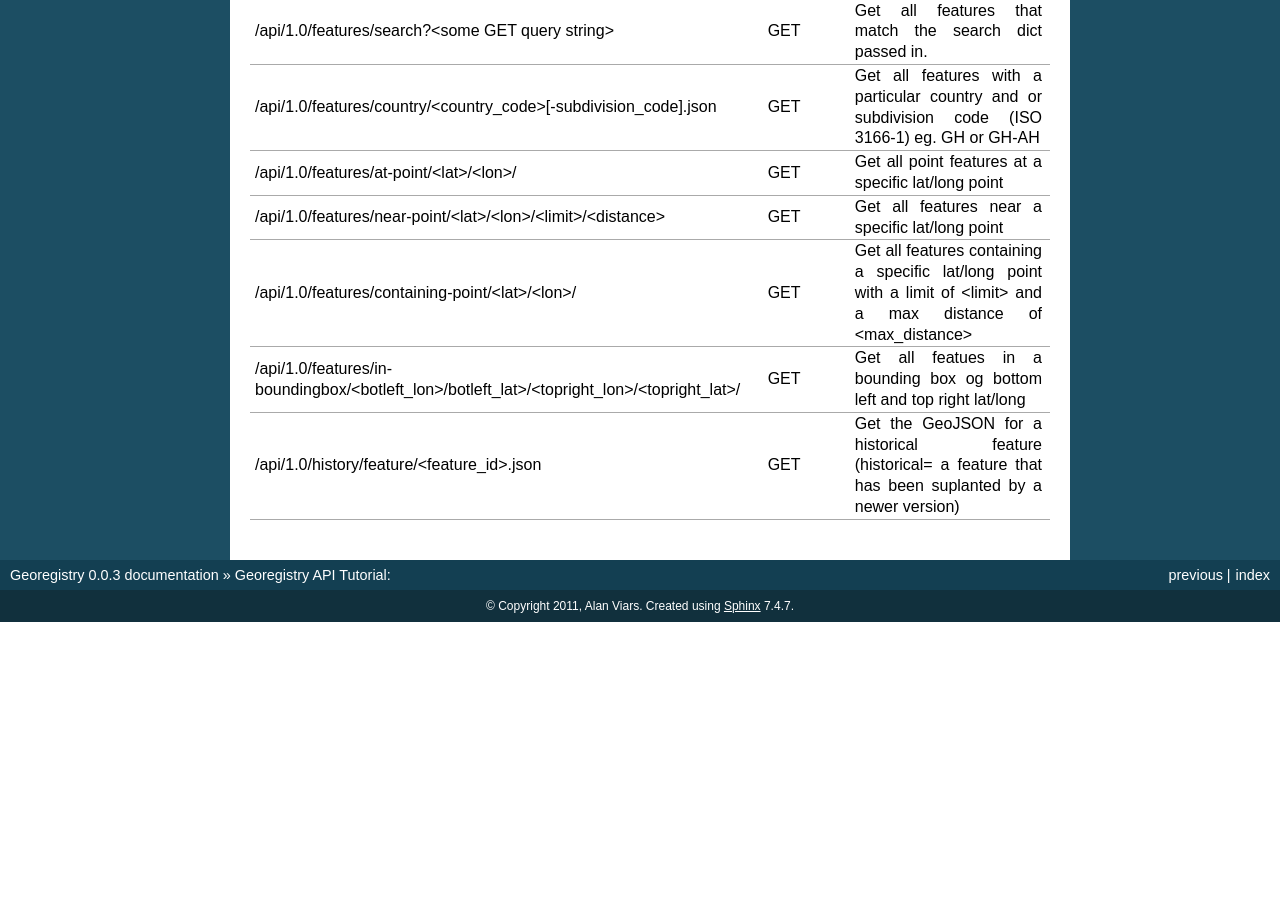
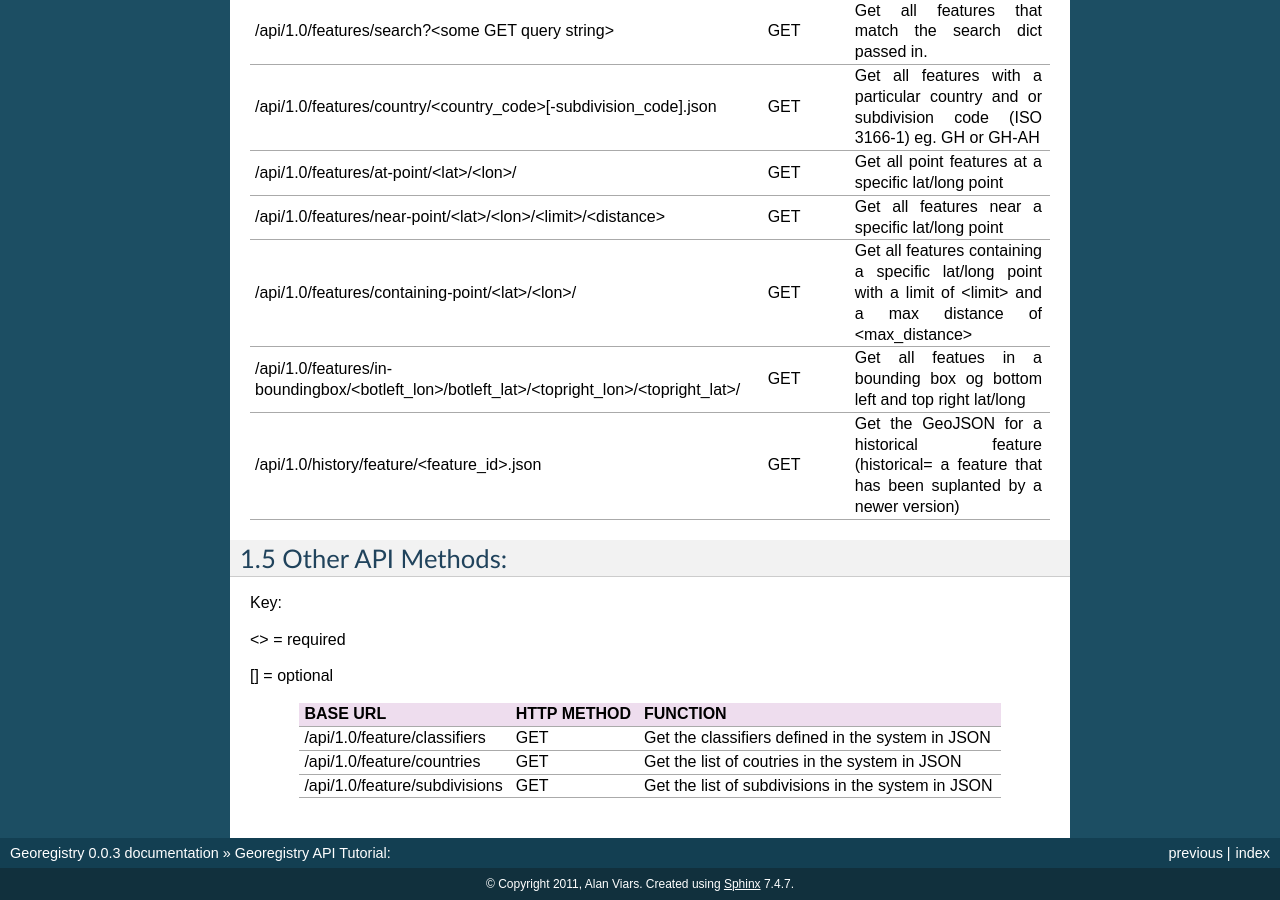
Before and after one commit to mangroveorg/georegistry, a Sphinx documentation site: the page built from docs/api-reference.rst, in a window 1280 px wide and 900 px high, scrolled down 2271 px. Built offline with Sphinx 7.4.7, drawn with Linux system fonts in a browser that asks for light colours; before the commit the page ends 2893 px from its top, so only the background shows below that; some of the changed text lies outside the part shown.

Commit message:
Updated documentaion to include new API methods

```diff
--- a/docs/api-reference.rst
+++ b/docs/api-reference.rst
@@ -124,3 +124,21 @@ BASE URL
 /api/1.0/features/in-boundingbox/<botleft_lon>/botleft_lat>/<topright_lon>/<topright_lat>/  GET         Get all featues in a bounding box og bottom left and top right lat/long
 /api/1.0/history/feature/<feature_id>.json                                                  GET         Get the GeoJSON for a historical feature  (historical= a feature that has been suplanted by a newer version)
 =========================================================================================== =========== ====================================================================================================================
+
+1.5 Other API Methods:
+----------------------
+
+Key:
+
+
+<> = required
+
+[] = optional
+
+=========================================================================================== =========== ===================================================
+BASE URL                                                                                    HTTP METHOD FUNCTION
+=========================================================================================== =========== ===================================================
+/api/1.0/feature/classifiers                                                                GET         Get the classifiers defined in the system in JSON
+/api/1.0/feature/countries                                                                  GET         Get the list of coutries in the system in JSON
+/api/1.0/feature/subdivisions                                                               GET         Get the list of subdivisions in the system in JSON
+=========================================================================================== =========== ===================================================
```
Also changed, not shown: 6 other files.
